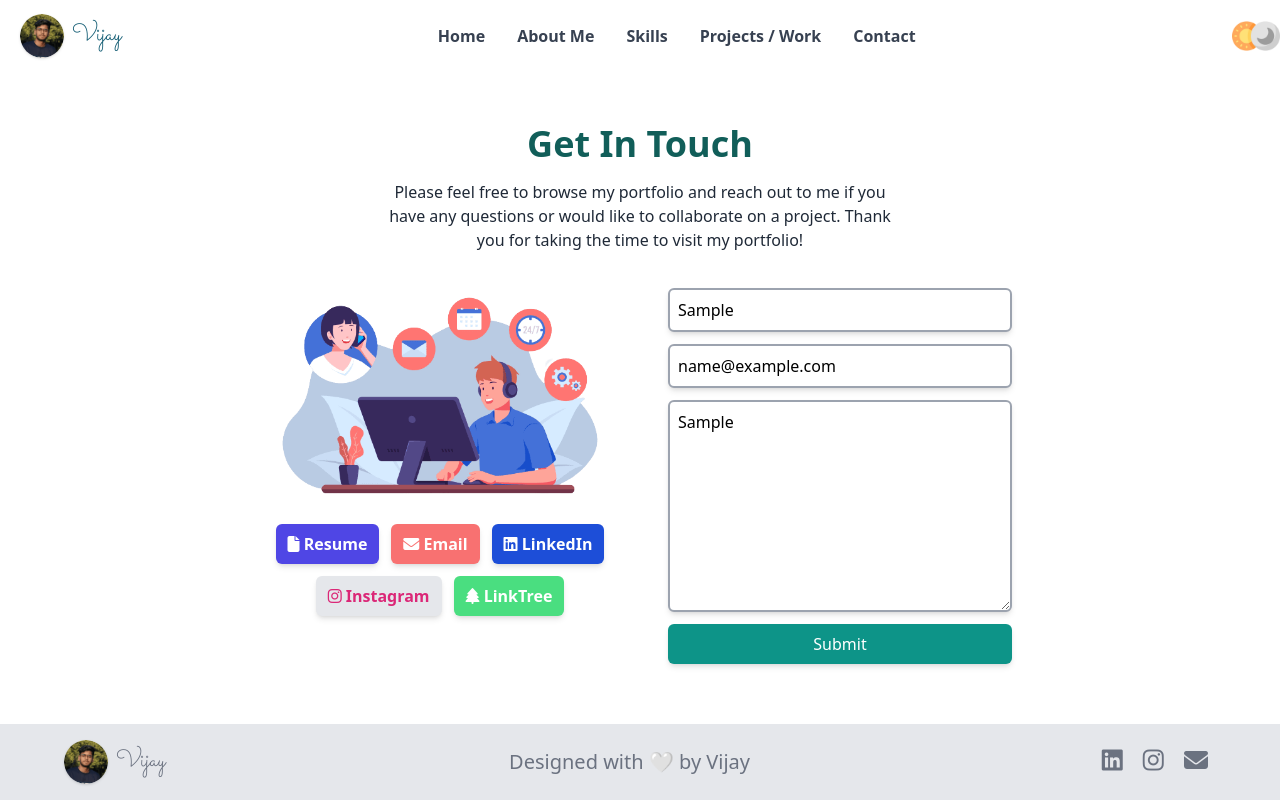
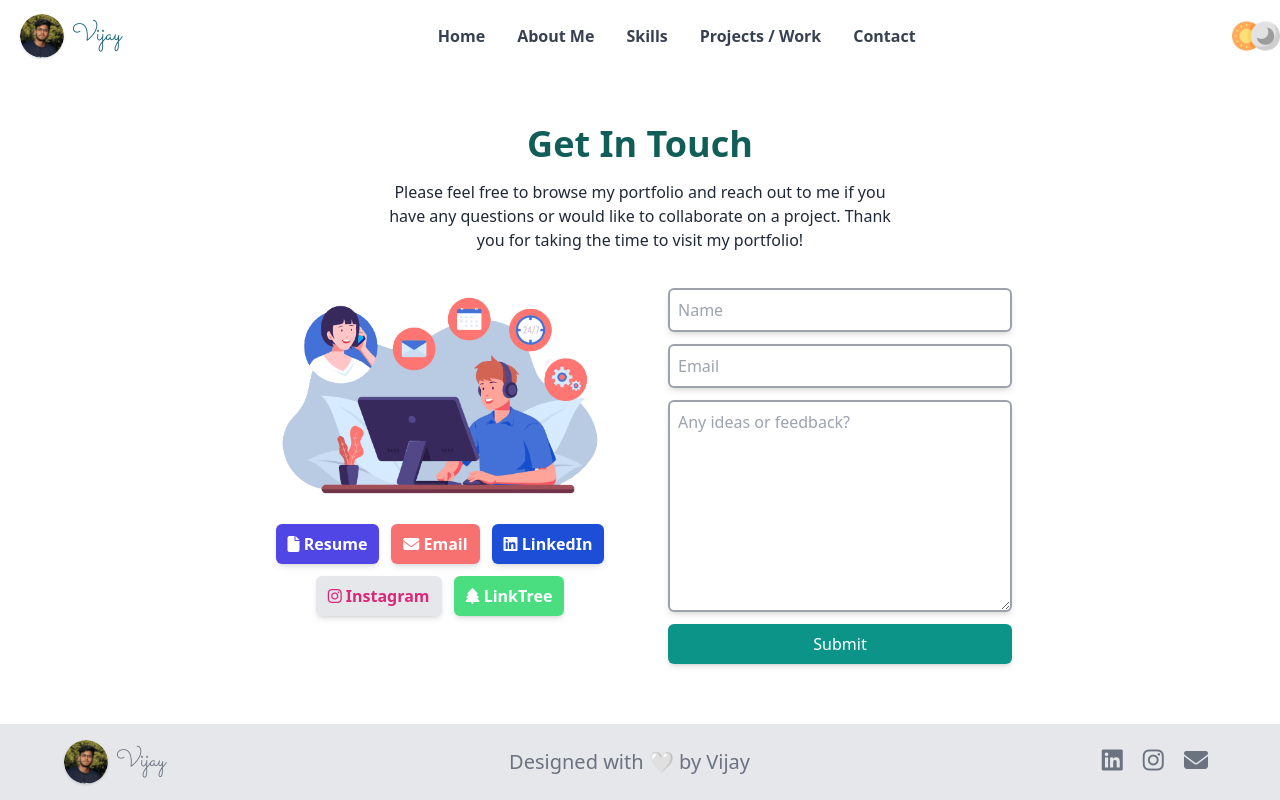
Before and after one commit to Vijay-CPP/portfolio-tailwind, a website: page public/index.html in a window 1280 px wide. Both pictures are taken after typing "Sample", "name@example.com", "Sample" into the empty fields and a click on the button "Submit". Shown: the part 2523-3323 px from the top of the page. Drawn offline with nearby package versions, Linux system fonts and the light colour scheme; files that its build step writes are made by us from their sources; no server answers.

Commit message:
Form response added

```diff
--- a/public/index.html
+++ b/public/index.html
@@ -398,20 +398,20 @@
             <!-- Form -->
             <div class="w-[85vw] md:p-5 md:w-[40vw] lg:w-[30vw]">
 
-                <form class="flex flex-col items-center justify-center gap-3">
+                <form id="contact-form" class="flex flex-col items-center justify-center gap-3">
 
                     <input
                         class="shadow-md p-2 w-full border-2 border-gray-400 dark:border-slate-800 dark:bg-slate-700  rounded-md"
-                        type="text" placeholder="Name" required>
+                        type="text" name="name" placeholder="Name" required>
                     <input
                         class="shadow-md p-2 w-full border-2 border-gray-400  dark:border-slate-800 dark:bg-slate-700 rounded-md"
-                        type="email" placeholder="Email" required>
+                        type="email" name="email" placeholder="Email" required>
                     <textarea
                         class="shadow-md p-2 w-full border-2 border-gray-400 dark:border-slate-800 dark:bg-slate-700  rounded-md"
-                        name="" id="" rows="8" placeholder="Any ideas or feedback?" required></textarea>
-                    <button id="form-btn" class="shadow-md bg-teal-600 text-white p-2 w-full rounded-md">Submit</button>
+                        name="message" id="" rows="8" placeholder="Any ideas or feedback?" required></textarea>
+                    <button id="form-btn" type="submit" class="shadow-md bg-teal-600 text-white p-2 w-full rounded-md">Submit</button>
                 </form>
-                <h1 class="hidden p-2 text-center text-green-600 font-semibold">Successfully Submitted</h1>
+
             </div>
 
         </div>
--- a/public/scripts/form.js
+++ b/public/scripts/form.js
@@ -1,5 +1,60 @@
-let formBtn = document.getElementById("form-btn");
+let form = document.querySelector("#contact-form");
 
-formBtn.addEventListener("click", (event) => {
+async function sendData(dataObj) {
+    try {
+        let url = "https://form-responses-api.vercel.app/";
+        const response = await fetch(url, {
+            method: 'POST',
+            headers: {
+                'Content-Type': 'application/json'
+            },
+            body: JSON.stringify(dataObj)
+        });
+        const result = await response.json();
+        return result;
+    } catch (error) {
+        console.error('Error:', error.message);
+        return error;
+    }
+}
+
+form.addEventListener("submit", async (event) => {
     event.preventDefault();
+    let msgObj = {
+        name: form.name.value,
+        email: form.email.value,
+        message: form.message.value
+    }
+
+    buttonAfter()
+
+    try {
+        let response = await sendData(msgObj);
+        console.log(response);
+        alert(response.message);
+    } catch (error) {
+        console.log(error);
+        alert(response.error);
+    }
+
+    buttonPrev();
+    clearForm();
 })
+
+function clearForm() {
+    const inputFields = form.getElementsByTagName("input");
+    for (let i = 0; i < inputFields.length; i++) {
+        inputFields[i].value = "";
+    }
+    form.message.value = "";
+}
+
+let formBtn = document.querySelector("#form-btn");
+
+function buttonPrev(){
+    formBtn.innerText = "Submit";
+}
+
+function buttonAfter(){
+    formBtn.innerText = "Submitting...";
+}
```
Also changed, not shown: public/styles/final.css.
